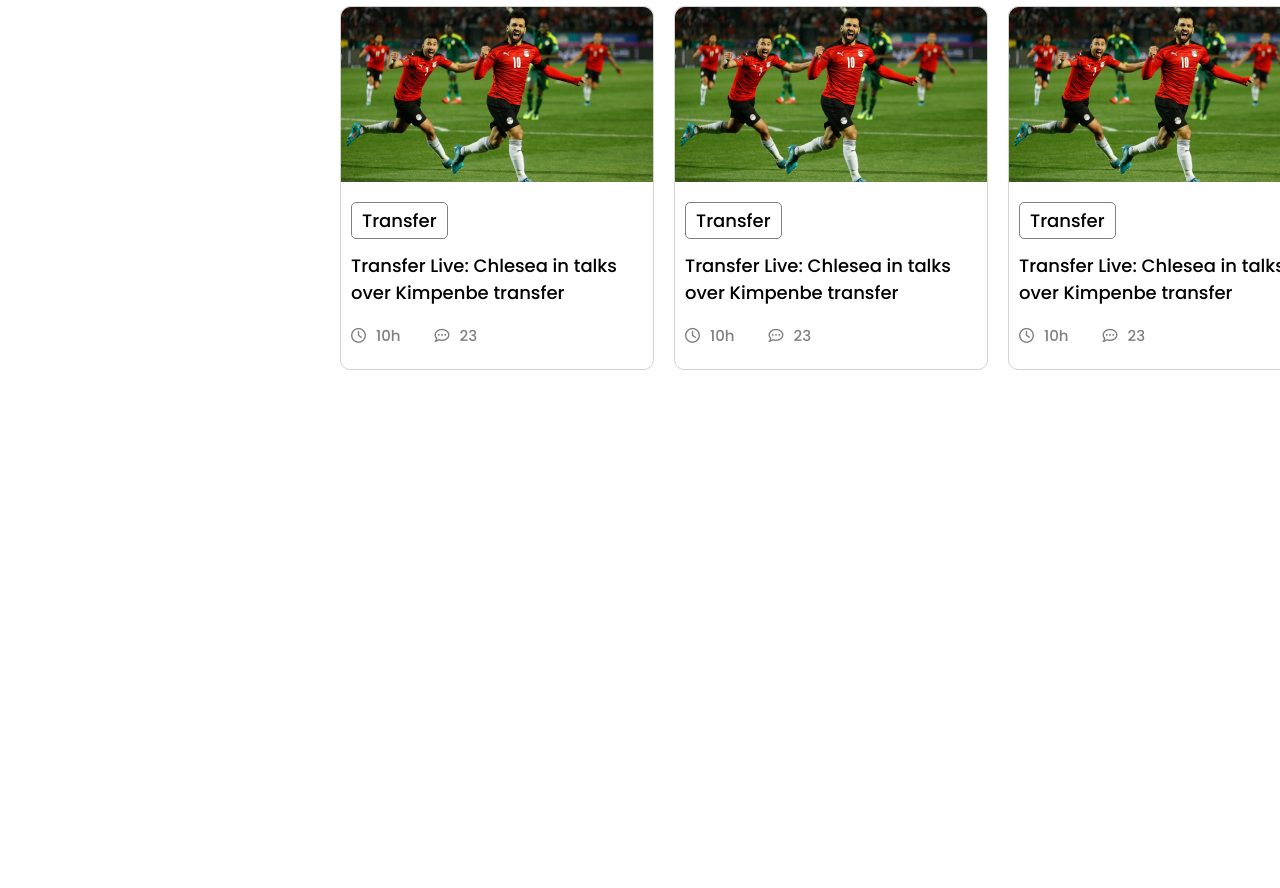
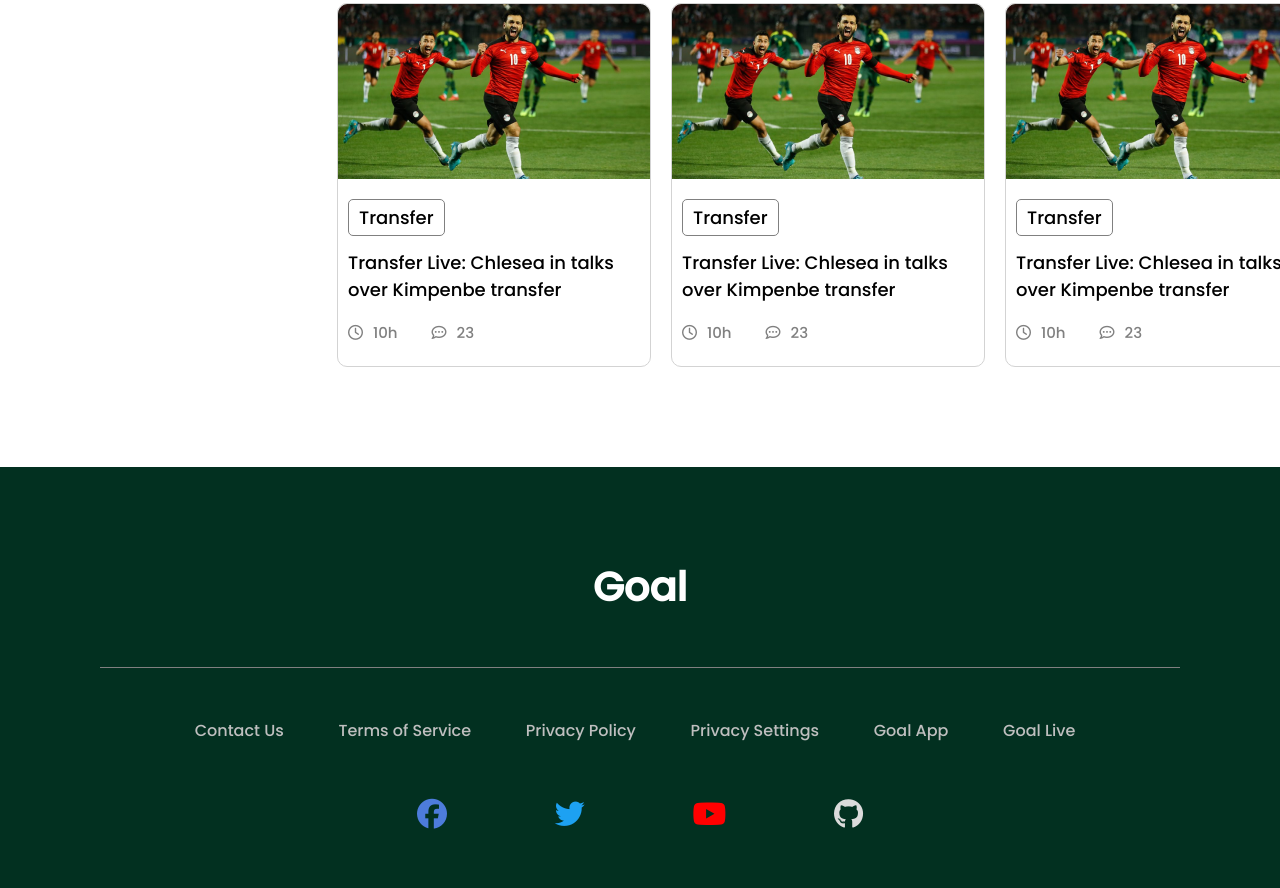
Before and after one commit to Fahim-05/world-cup, a plain HTML site: page index.html in a window 1280 px wide. Shown: the part 1516-2404 px from the top of the page. Before the commit the page ends 1894 px from the top, so only its background shows below. Drawn offline with Linux system fonts and the light colour scheme.

Commit message:
blog page done

```diff
--- a/index.html
+++ b/index.html
@@ -12,9 +12,14 @@
 </head>
 <body>
 
-    <!------------------
+    <!----------------------------------
+                Header start
+    ----------------------------------->
+    <header>
+
+        <!----------------------------------
                 top banner
-    -------------------->
+        ----------------------------------->
         <section class="container top-banner">
             <div class="half-width">
                 <div class="banner-title">
@@ -28,16 +33,30 @@
                 <img src="images/Banner Image.png" alt="">
             </div>
         </section>
+    </header>
 
-    <!------------------
+
+    <!----------------------------------
+                Main start
+    ----------------------------------->
+
+    <main>
+
+        <!-----------------------------------
                     Blogs
-    -------------------->
+        ------------------------------------>
         <section class="blogs">
+            <!-----------------------------------
+                    Blogs Button
+            ------------------------------------>
             <article class="buttons">
                 <a  href="">Upcoming Match</a>
                 <a  href="">All Group</a>
                 <a id="blog-button" href="index.html">Blog</a>
             </article>
+            <!-----------------------------------
+                    Blogs Article
+            ------------------------------------>
             <article class="blog-article">
                 <div class="article">
                     <img src="images/Blog Image.png" alt="">
@@ -140,5 +159,34 @@
                 </div>
             </article>
         </section>
+    </main>
+
+
+
 </body>
+
+    <!-----------------------------------
+              footer section
+    ------------------------------------>
+<footer>
+    <h3>Goal</h3>
+    <div class="footer-menu">
+        <ul>
+            <li><a href="">Contact Us</a></li>
+            <li><a href="">Terms of Service</a></li>
+            <li><a href="">Privacy Policy</a></li>
+            <li><a href="">Privacy Settings</a></li>
+            <li><a href="">Goal App</a></li>
+            <li><a href="">Goal Live</a></li>
+        </ul>
+    </div>
+    <div class="footer-social-link">
+        <a href="https://www.facebook.com/FahimAbdullah.05" target="_blank"><i class="fa-brands fa-facebook"></i></a>
+        <a href="https://www.youtube.com/watch?v=k7BTU0of9y8" target="_blank"><i class="fa-brands fa-twitter"></i></a>
+        <a href=""><i class="fa-brands fa-youtube"></i></a>
+        <a href="https://github.com/Fahim-05" target="_blank"><i class="fa-brands fa-github"></i></a>
+    </div>
+
+
+</footer>
 </html>
--- a/style.css
+++ b/style.css
@@ -3,6 +3,7 @@
 
 body{
     font-family: 'Poppins', sans-serif;
+    margin: 0%;
 }
 /* utilities */
 .container{
@@ -10,12 +11,17 @@ body{
     margin-bottom: 100px;
 }
 
+/*----------------------------------------------------------------------------------------------------------------------
+                                                               Header
+------------------------------------------------------------------------------------------------------------------------*/
+
 /*----------------------------------------------------------
                           top banner
 -----------------------------------------------------------*/
 .top-banner{
     width: 1321px;
     height: 646px;
+    margin: 5px 5px 100px 5px;
     /* background-color: #097969; */
     background-color: #023020;
     border-radius: 20px;
@@ -76,6 +82,11 @@ body{
 }
 
 
+
+/*---------------------------------------------------------------------------------------------------------------------
+                                                                Blogs
+------------------------------------------------------------------------------------------------------------------------*/
+
 /*----------------------------------------------------------
                         Blogs Buttons
 -----------------------------------------------------------*/
@@ -109,6 +120,7 @@ body{
 -----------------------------------------------------------*/
 .blogs{
     display: flex;
+    margin: 0 5px 100px 5px;
 }
 .blog-article{
     display: grid;
@@ -149,3 +161,65 @@ body{
     margin-left: 30px;
     margin-right: 10px;
 }
+
+
+
+/*---------------------------------------------------------------------------------------------------------------------
+                                                                Footer
+------------------------------------------------------------------------------------------------------------------------*/
+
+/*----------------------------------------------------------
+                        Footer Menu
+-----------------------------------------------------------*/
+footer{
+    background-color: #023020;;
+    padding: 50px 100px;
+}
+footer h3{
+    text-align: center;
+    color: white;
+    font-size: 40px;
+}
+.footer-menu{
+    border-top: 1px solid grey;
+    margin-top: 50px;
+}
+.footer-menu ul{
+    display: flex;
+    justify-content: space-evenly;
+    padding-right: 50px;
+    margin-top: 50px;
+}
+.footer-menu li{
+    list-style: none;
+    font-size: 16px;
+}
+.footer-menu a{
+    color: #bfbfbf;
+    text-decoration: none;
+}
+
+/*----------------------------------------------------------
+                        Footer Social Links
+-----------------------------------------------------------*/
+.footer-social-link{
+    text-align: center;
+    margin-top: 50px;
+    font-size: 30px;
+}
+.footer-social-link a{
+    /* color:#0cd384; */
+    margin: 50px;
+}
+.fa-facebook{
+    color: #4d7cdb;
+}
+.fa-twitter{
+    color: #1DA1F2;
+}
+.fa-youtube{
+    color: #FF0000;
+}
+.fa-github{
+    color: #dbdbdb;
+}
```
Lines whose indentation alone changed are shown as unchanged.
